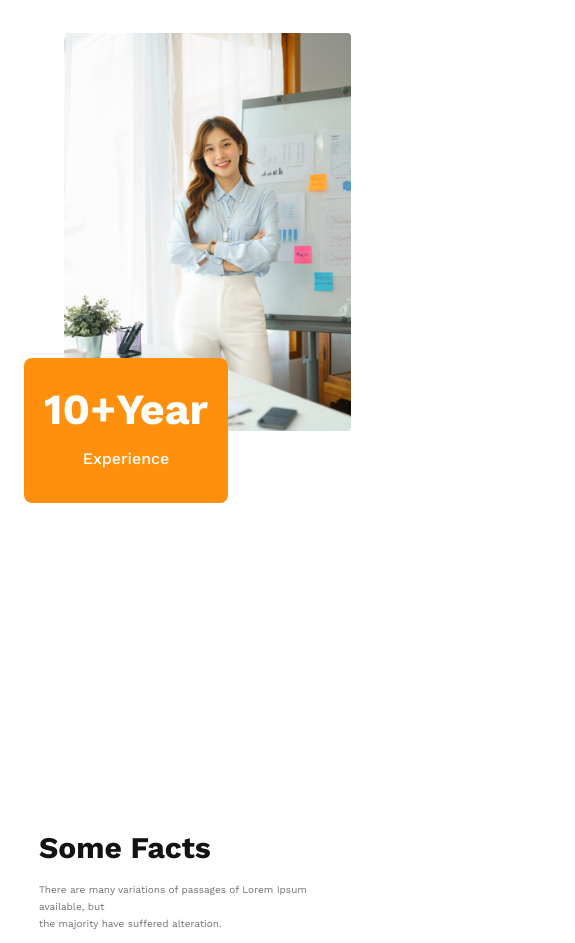
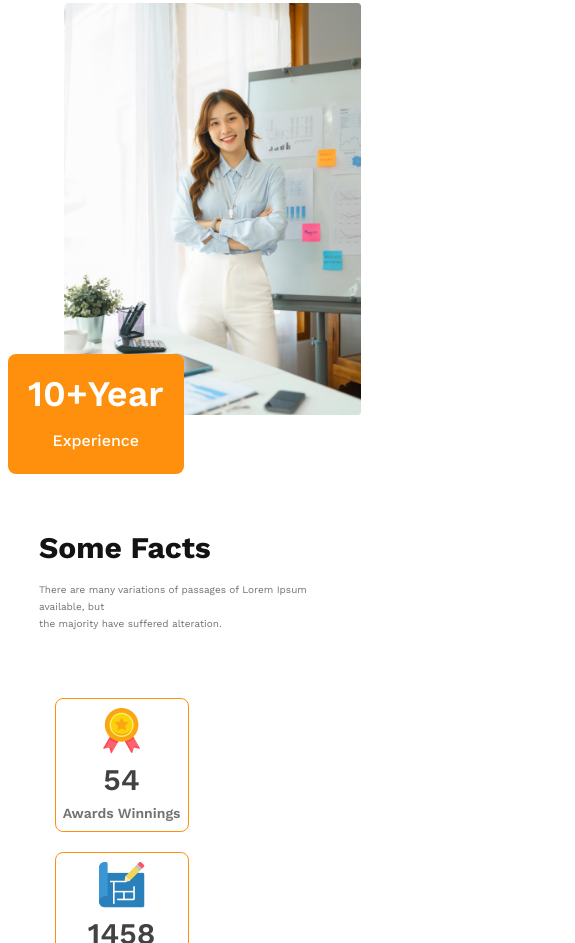
Before and after one commit to fnhnafiz/Second-Project-PH-Batch-10, a plain HTML site: page index.html in a window 390 px wide. Shown: the part 2138-3081 px from the top of the page, 575 px wide, since content can reach past the window. Drawn offline with nearby package versions, Linux system fonts and the light colour scheme.

Commit message:
update media quaries css

```diff
--- a/Styles Css/style.css
+++ b/Styles Css/style.css
@@ -194,8 +194,7 @@ enjoyable-feature
   line-height: 17px;
 }
 .enjoable-features-right {
-  max-width: 536px;
-  height: 710px;
+  width: 536px;
 }
 /* .enjoable-features-right  {
   max-width: 486px;
@@ -365,4 +364,23 @@ Responsive Media Quaries
   .enjoyable-feature {
     flex-direction: column;
   }
+  #enjoy-description {
+    padding: 10px 0;
+  }
+  .enjoable-features-right img {
+    width: 60%;
+  }
+  #feature-btn {
+    font-size: 36px;
+    font-weight: 600;
+    line-height: 40px;
+    padding: 20px 20px;
+    position: relative;
+    bottom: -31px;
+    left: -358px;
+  }
+  .icon {
+    width: 134px;
+    height: 134px;
+  }
 }
```
